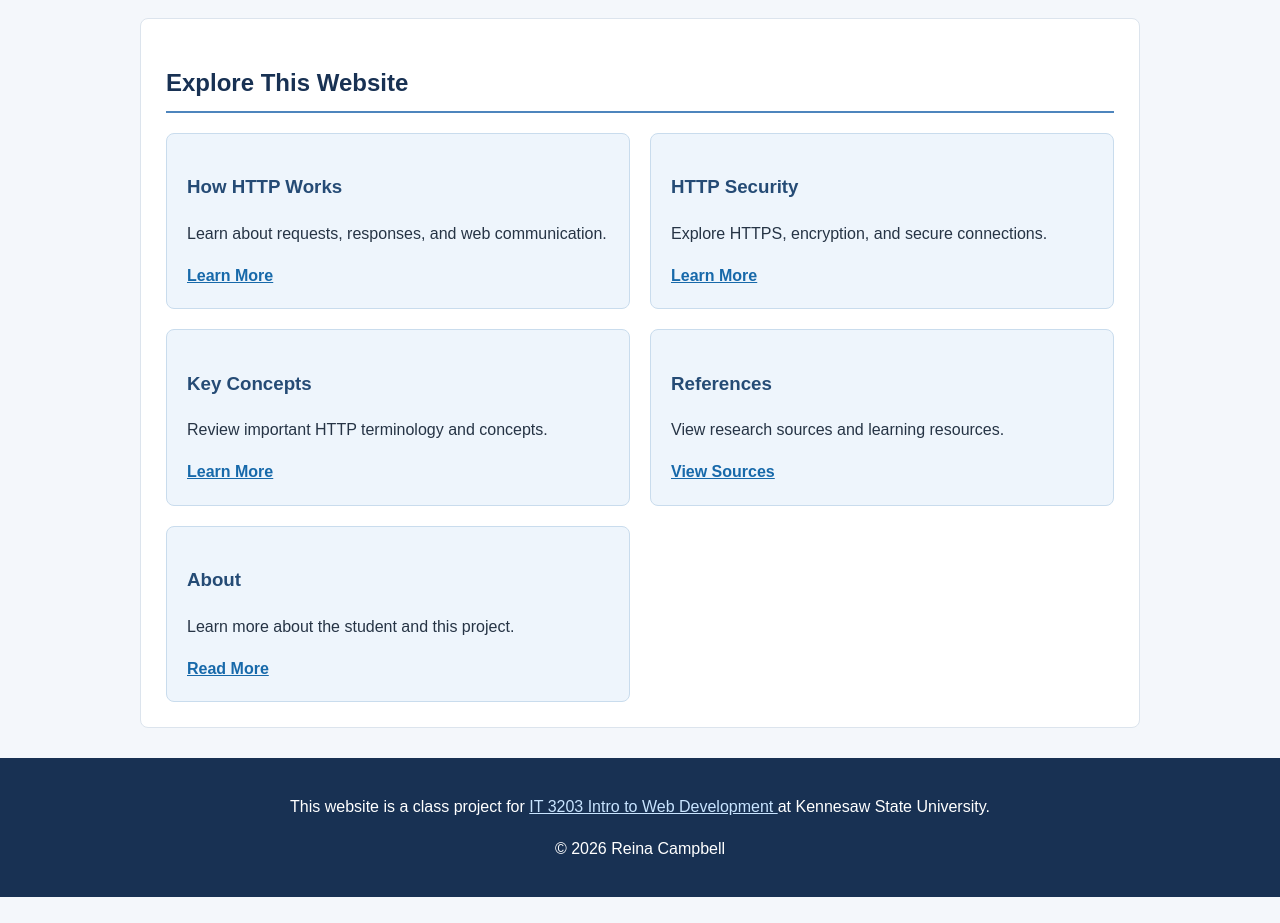
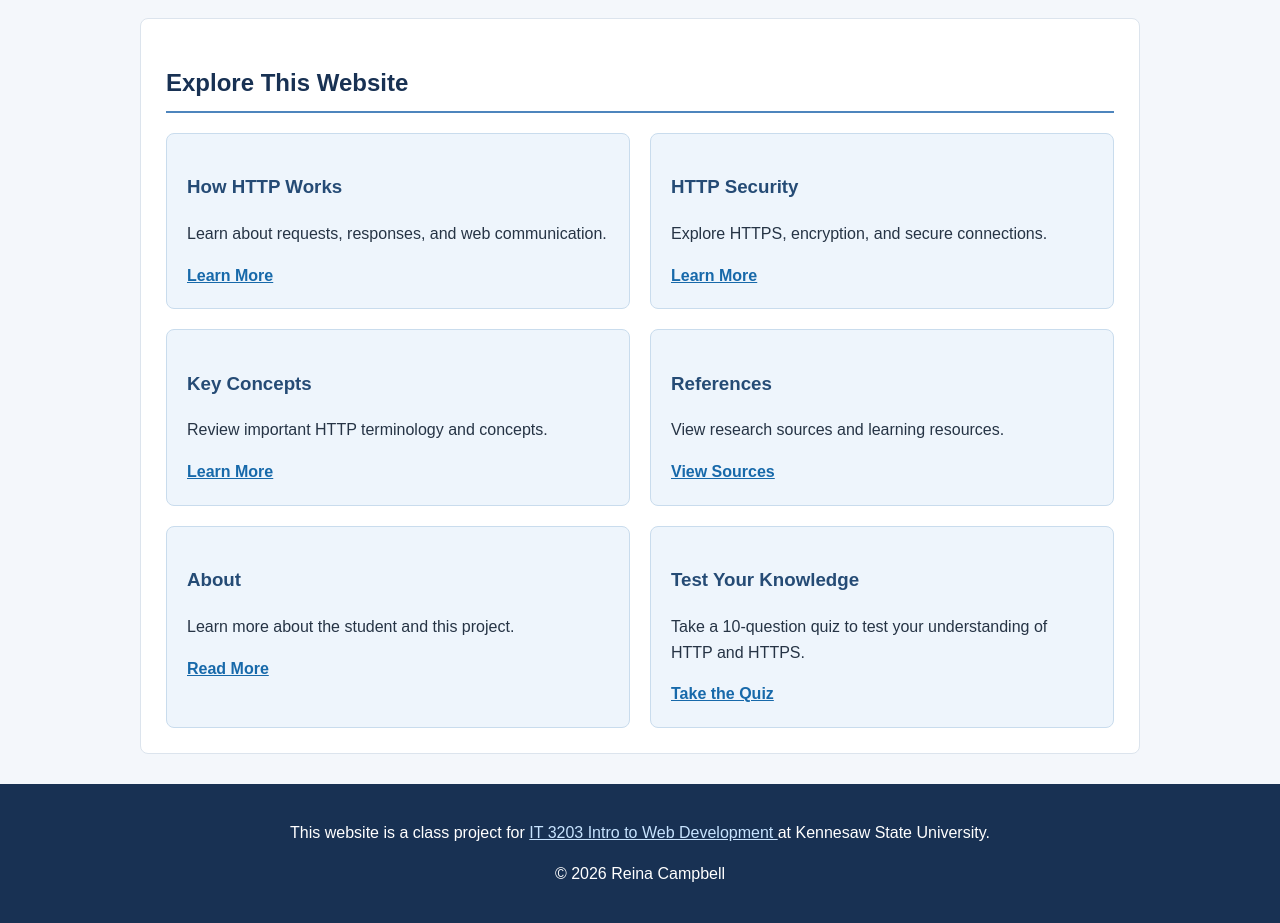
Before and after one commit to reinacampbell13/introtowebdev, a plain HTML site: page index.html in a window 1280 px wide. Shown: the part 880-1803 px from the top of the page. Before the commit the page ends 1777 px from the top, so only its background shows below. Drawn offline with Linux system fonts and the light colour scheme.

Commit message:
Update index.html

```diff
--- a/index.html
+++ b/index.html
@@ -55,41 +55,64 @@
             </ul>
         </section>
 
-        <!-- Table of contents -->
+
+<!-- Table of contents: Links to the main pages of the website -->
 <section>
     <h2>Explore This Website</h2>
+
+    <!-- CSS Grid organizes the website cards into columns -->
     <div class="page-grid">
+
+        <!-- Card linking to the How HTTP Works page -->
         <div class="card">
             <h3>How HTTP Works</h3>
             <p>Learn about requests, responses, and web communication.</p>
             <a href="topic1.html">Learn More</a>
         </div>
 
+        <!-- Card linking to the HTTP Security page -->
         <div class="card">
             <h3>HTTP Security</h3>
             <p>Explore HTTPS, encryption, and secure connections.</p>
             <a href="topic2.html">Learn More</a>
         </div>
 
+        <!-- Card linking to the Key Concepts page -->
         <div class="card">
             <h3>Key Concepts</h3>
             <p>Review important HTTP terminology and concepts.</p>
             <a href="concepts.html">Learn More</a>
         </div>
 
+        <!-- Card linking to the References page -->
         <div class="card">
             <h3>References</h3>
             <p>View research sources and learning resources.</p>
             <a href="references.html">View Sources</a>
         </div>
 
+        <!-- Card linking to the About page -->
         <div class="card">
             <h3>About</h3>
             <p>Learn more about the student and this project.</p>
             <a href="about.html">Read More</a>
         </div>
+
+        <!-- New Milestone 2 card linking to the HTTP quiz -->
+        <div class="card">
+            <h3>Test Your Knowledge</h3>
+            <p>
+                Take a 10-question quiz to test your
+                understanding of HTTP and HTTPS.
+            </p>
+
+            <!-- Opens the interactive quiz page -->
+            <a href="quiz.html">Take the Quiz</a>
         </div>
+
+    </div> <!-- End of page-grid -->
 </section>
+
 </main>
 
     <!-- Required class project footer -->
```
Lines whose indentation alone changed are shown as unchanged.
